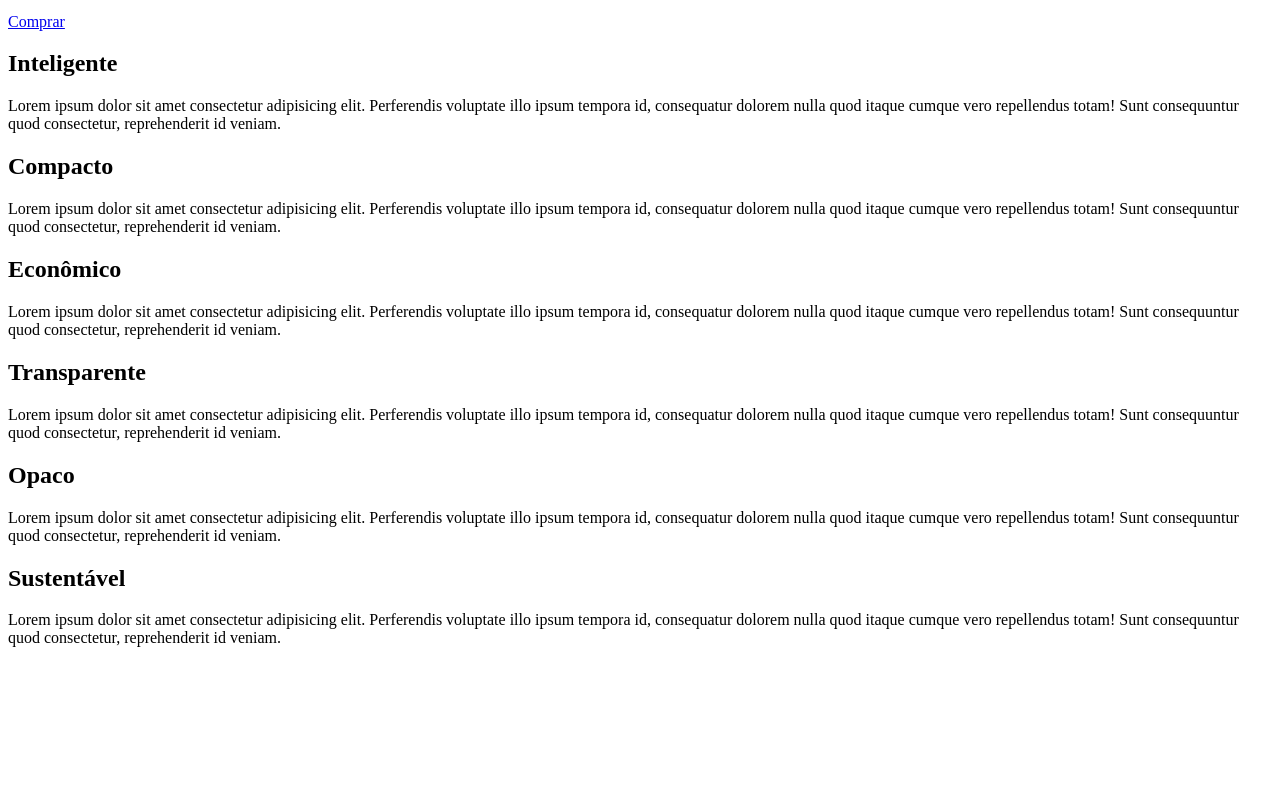
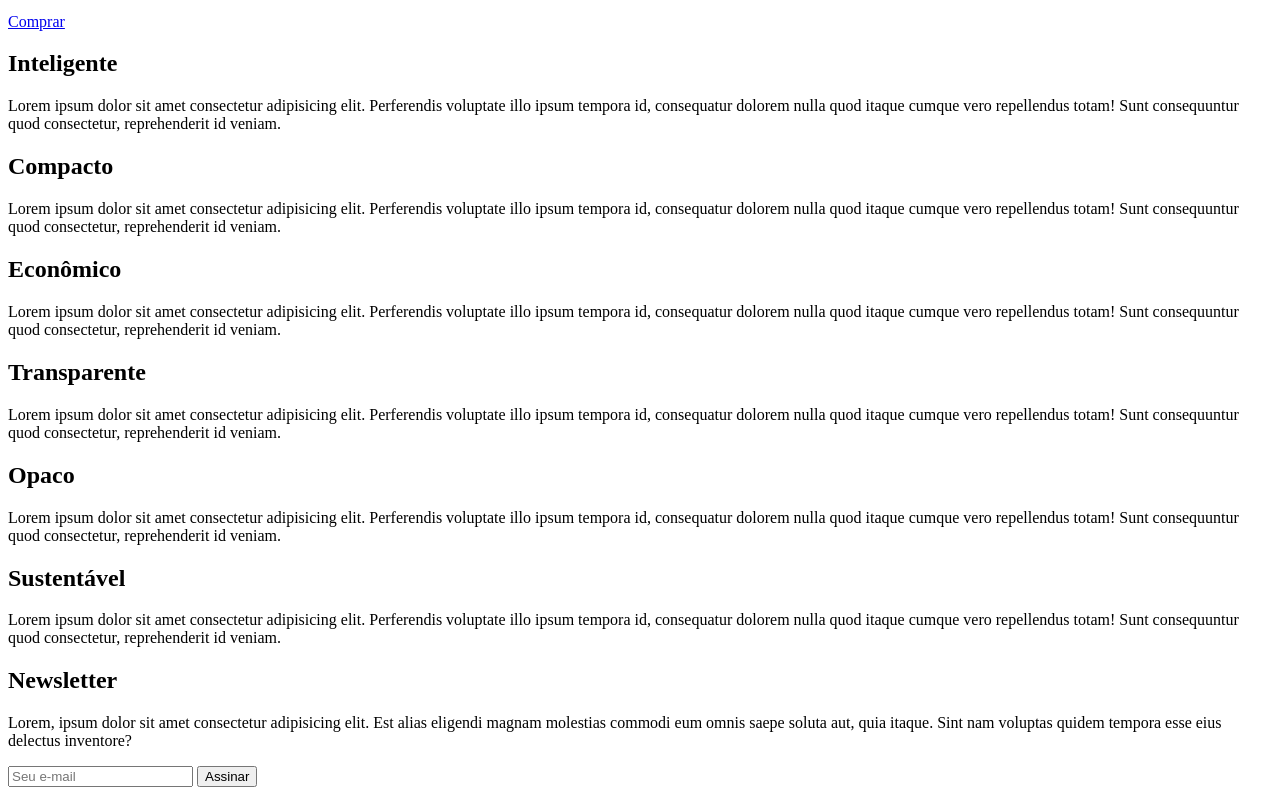
Before and after one commit to dyhalmeida/FlexBlog, a plain HTML site: page index.html in a window 1280 px wide. Shown: the part 4041-4836 px from the top of the page. Before the commit the page ends 4704 px from the top, so only its background shows below. Drawn offline with Linux system fonts and the light colour scheme.

Commit message:
container newsletter

```diff
--- a/index.html
+++ b/index.html
@@ -181,5 +181,20 @@
         </p>
       </div>
     </section>
+
+    <section class="newsletter-container">
+      <div class="newsletter-info">
+        <h1>Newsletter</h1>
+        <p>
+          Lorem, ipsum dolor sit amet consectetur adipisicing elit. Est alias
+          eligendi magnam molestias commodi eum omnis saepe soluta aut, quia
+          itaque. Sint nam voluptas quidem tempora esse eius delectus inventore?
+        </p>
+      </div>
+      <form class="newsletter-form">
+        <input type="text" name="email" id="email" placeholder="Seu e-mail" />
+        <button type="submit">Assinar</button>
+      </form>
+    </section>
   </body>
 </html>
```
